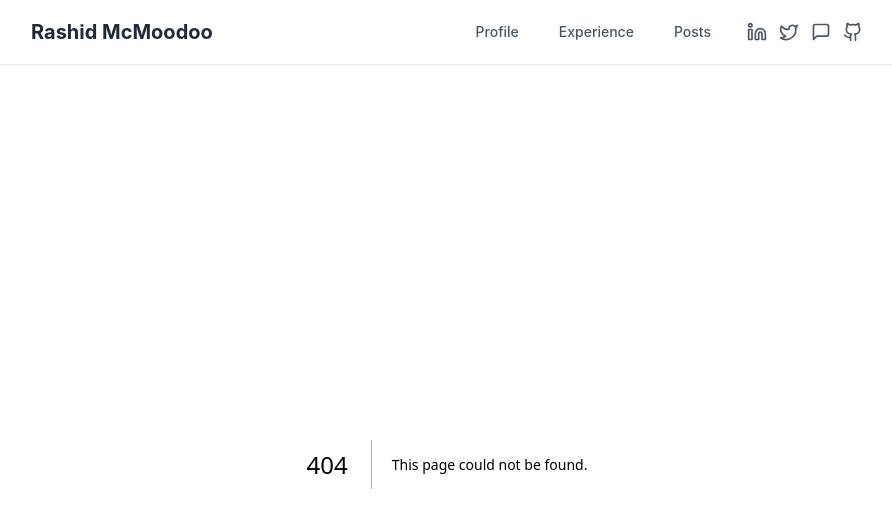
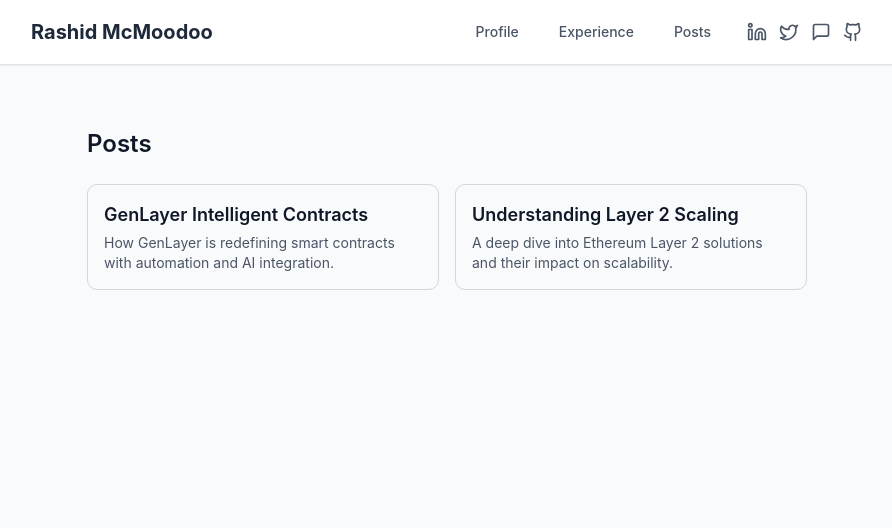
Before and after one commit to mcmoodoo/mcmoodoo, a Next.js app: page /blog in a window 1280 px wide. Before the commit this address had no page. Shown: the top 528 px of the page, without its empty margins (193-1085 px from the left). Built offline with nearby package versions, Linux system fonts and the light colour scheme.

Commit message:
blog added via simple tsx pages

```diff
--- /dev/null
+++ b/src/app/blog/genlayer-intelligent-contracts/page.tsx
@@ -0,0 +1,15 @@
+import React from "react";
+
+const GenLayerIntelligentContracts: React.FC = () => {
+  return (
+    <div className="max-w-3xl mx-auto p-6">
+      <h1 className="text-3xl font-bold mb-6">GenLayer’s Intelligent Contracts – The Cognitive Evolution of Smart Contracts</h1>
+
+      <p className="mb-4">
+        Conventional smart contracts deployed on traditional blockchains are forced to operate in a restricted, rigid, isolated, and deterministic way. It's great for security but very limiting.
+      </p>
+    </div>
+  );
+};
+
+export default GenLayerIntelligentContracts;
--- /dev/null
+++ b/src/app/blog/layout.tsx
@@ -0,0 +1,9 @@
+export default function BlogLayout({
+	children,
+}: { children: React.ReactNode }) {
+	return (
+		<div className="min-h-screen bg-gray-50 text-gray-900">
+			<main className="max-w-3xl mx-auto p-6">{children}</main>
+		</div>
+	);
+}
--- /dev/null
+++ b/src/app/blog/page.tsx
@@ -0,0 +1,34 @@
+const blogPosts = [
+	{
+		title: "GenLayer Intelligent Contracts",
+		slug: "genlayer-intelligent-contracts",
+		description:
+			"How GenLayer is redefining smart contracts with automation and AI integration.",
+	},
+	{
+		title: "Understanding Layer 2 Scaling",
+		slug: "understanding-layer2",
+		description:
+			"A deep dive into Ethereum Layer 2 solutions and their impact on scalability.",
+	},
+];
+
+export default function BlogHome() {
+	return (
+		<div className="py-10">
+			<h1 className="text-2xl font-semibold mb-6">Posts</h1>
+			<div className="grid grid-cols-1 sm:grid-cols-2 gap-4">
+				{blogPosts.map((post) => (
+					<a
+						key={post.slug}
+						href={`/blog/${post.slug}`}
+						className="border border-gray-300 p-4 rounded-lg hover:bg-gray-100 transition"
+					>
+						<h2 className="text-lg font-semibold">{post.title}</h2>
+						<p className="text-sm text-gray-600 mt-1">{post.description}</p>
+					</a>
+				))}
+			</div>
+		</div>
+	);
+}
```
Also changed, not shown: 1 other file (tests, documents, lock files or other folders).
